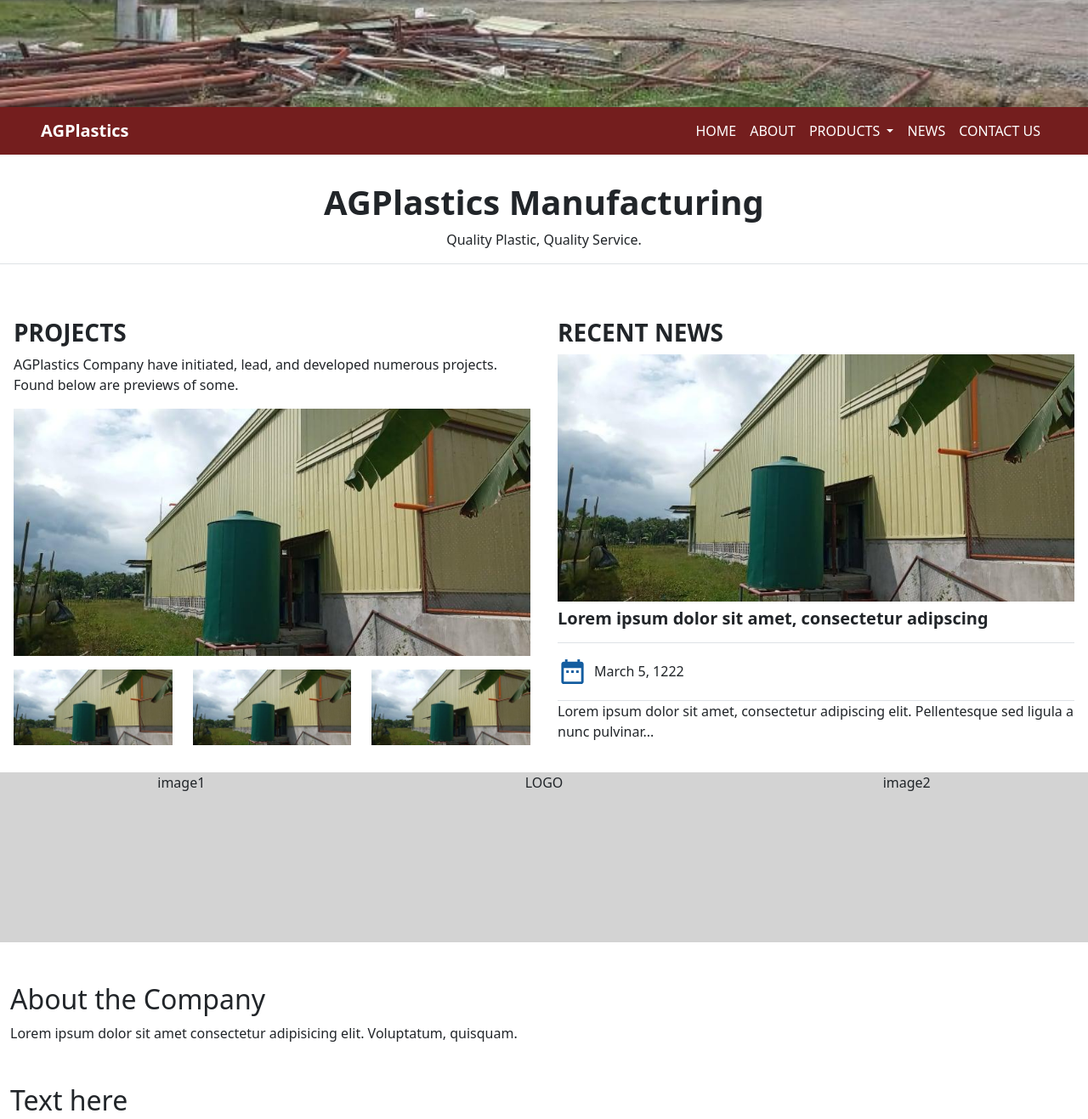
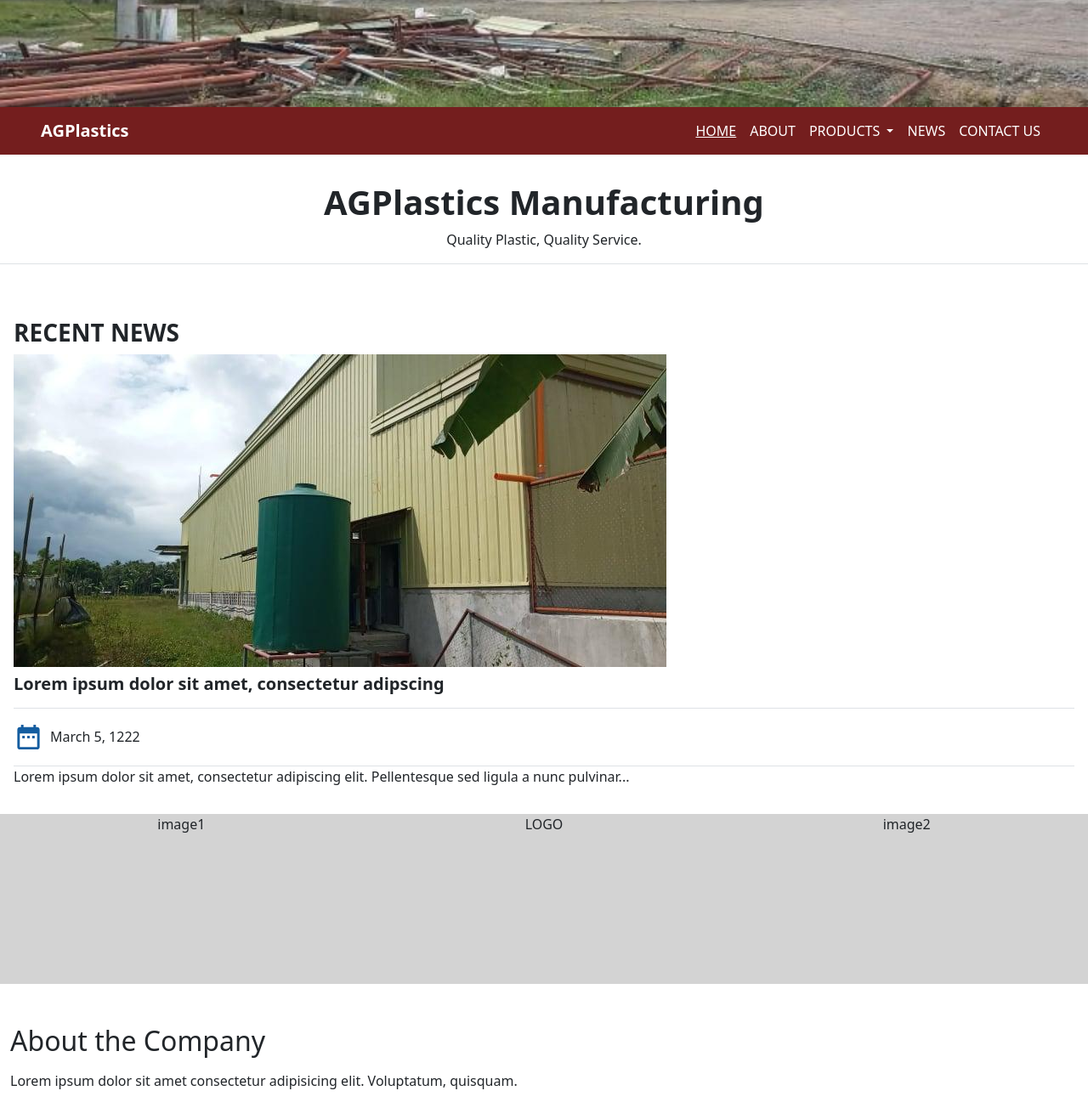
Before and after one commit to floooptimism/kauswagan-company-site, a website: page index.html in a window 1280 px wide. Shown: the part 380-1697 px from the top of the page at 85% size. Drawn offline with nearby package versions, Linux system fonts and the light colour scheme.

Commit message:
did something magical

```diff
--- a/index.html
+++ b/index.html
@@ -63,7 +63,7 @@
           <div class="collapse navbar-collapse" id="navbarSupportedContent">
             <ul class="navbar-nav ms-auto mb-2 mb-lg-0">
               <li class="nav-item">
-                <a class="nav-link active text-white" aria-current="page" href="#"
+                <a class="nav-link active text-white text-decoration-underline" aria-current="page" href="#"
                   >HOME</a
                 >
               </li>
@@ -119,7 +119,7 @@
     <div
       class="projects-news container-fluid d-flex justify-content-center p-0 mt-5 bg-white"
     >
-      <div class="container-fluid p-3">
+      <!-- <div class="container-fluid p-3">
         <h3 class="fw-bold">PROJECTS</h3>
         <p>
           AGPlastics Company have initiated, lead, and developed numerous
@@ -137,7 +137,7 @@
             <img src="assets/project-image.jpeg" class="img-fluid" />
           </div>
         </div>
-      </div>
+      </div> -->
 
       <div class="container-fluid p-3">
         <h3 class="fw-bold">RECENT NEWS</h3>
--- a/style.css
+++ b/style.css
@@ -35,6 +35,10 @@
     margin-top:3rem;
 }
 
+.about-section-item > p {
+    margin-top: 1rem;
+}
+
 #stickybar {
     transition: all ease-in 0.5s;
 }
```
Also changed, not shown: .gitpod.yml (added), 1 other file.
